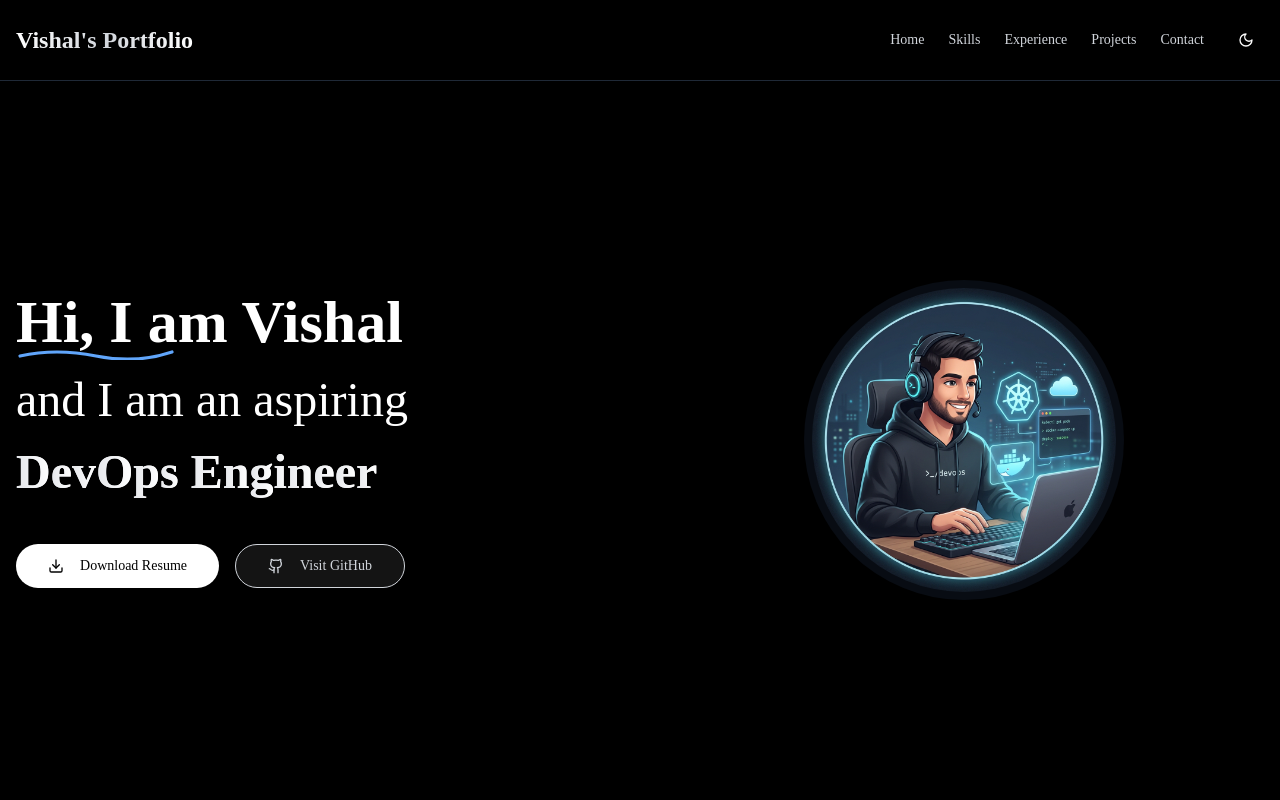
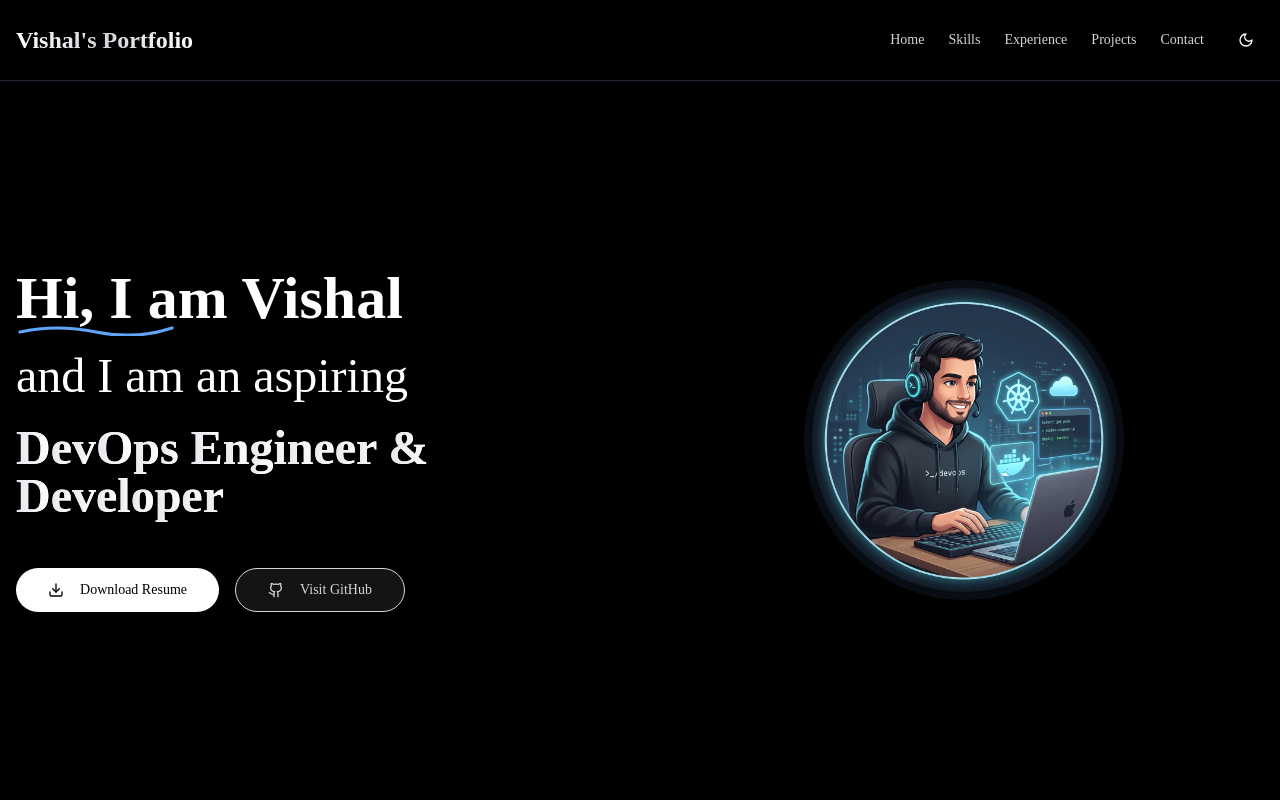
Before and after one commit to vishalmore90/Portfolio, a React (Vite) app: page / in a window 1280 px wide. Shown: the top 800 px of the page. Built offline with nearby package versions, Linux system fonts and the light colour scheme; a web font is replaced by a local one.

Commit message:
Keep DevOps Engineer & Cloud-Native Developer title and remove cursive badge

```diff
--- a/src/components/Hero.jsx
+++ b/src/components/Hero.jsx
@@ -67,7 +67,7 @@ export default function Hero() {
               className="text-3xl md:text-5xl font-bold relative bg-gradient-to-r from-gray-700 to-gray-900 dark:from-gray-200 dark:to-white bg-clip-text text-transparent"
             >
               <EncryptedText
-                text="DevOps Engineer"
+                text="DevOps Engineer &  Developer"
                 revealDelayMs={140}
                 encryptedClassName="text-gray-500 dark:text-gray-500"
                 revealedClassName="bg-gradient-to-r from-gray-700 to-gray-900 dark:from-gray-200 dark:to-white bg-clip-text text-transparent"
```
Lines whose indentation alone changed are shown as unchanged.
